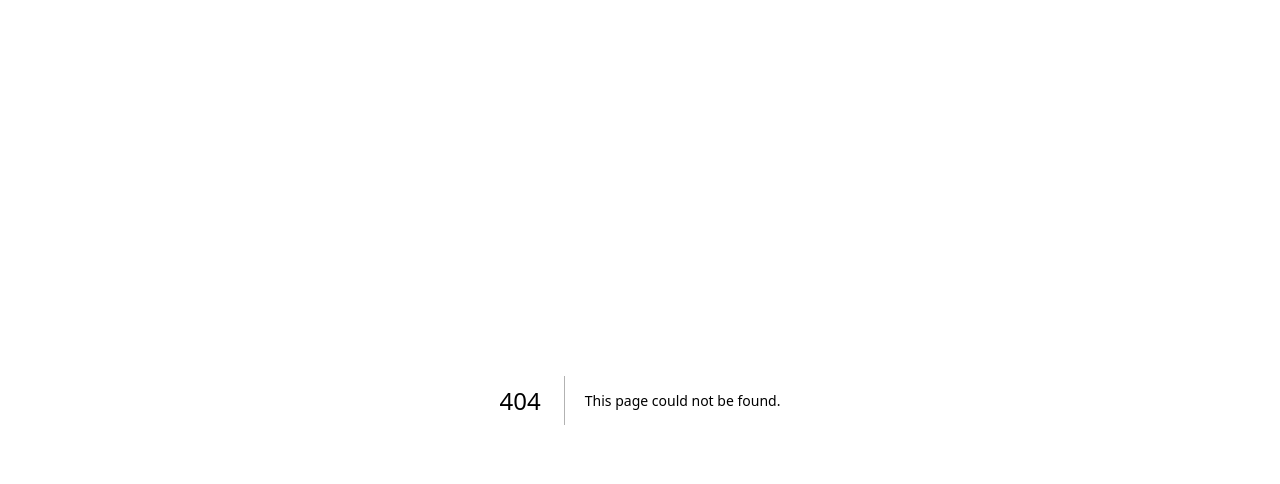
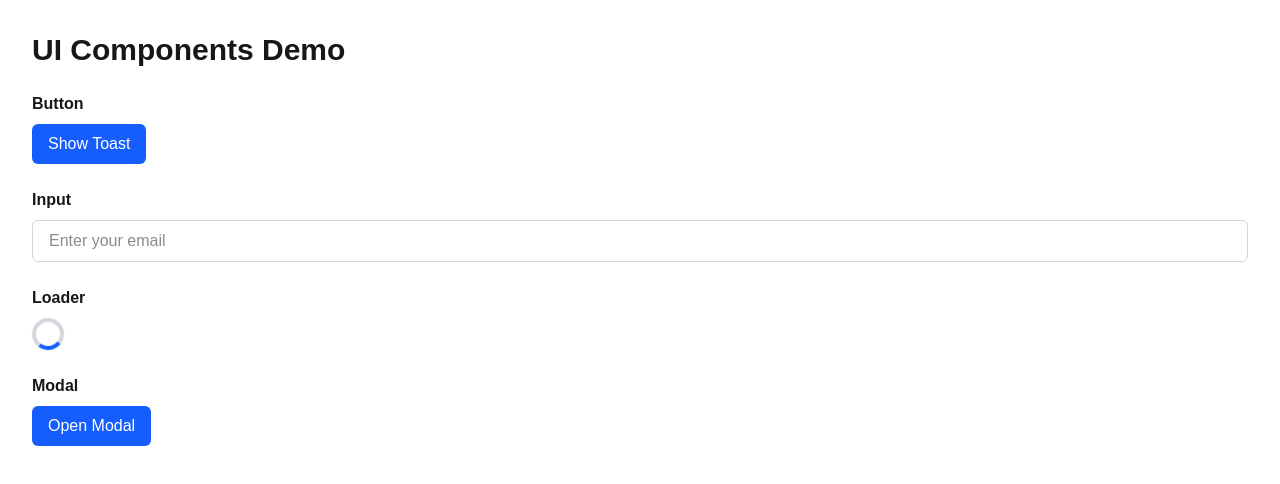
Before and after one commit to Suh543/Homestay-project, a Next.js app: page /components-demo in a window 1280 px wide. Before the commit this address had no page. Shown: the top 484 px of the page. Built offline with nearby package versions, Linux system fonts and the light colour scheme.

Commit message:
feat: create reusable UI component library

```diff
--- /dev/null
+++ b/app/components-demo/page.jsx
@@ -0,0 +1,63 @@
+"use client";
+
+import { useState } from "react";
+import {
+  Button,
+  Input,
+  Modal,
+  Toast,
+  Loader,
+} from "../components/ui";
+
+export default function ComponentsDemo() {
+  const [showModal, setShowModal] = useState(false);
+  const [showToast, setShowToast] = useState(false);
+
+  const handleToast = () => {
+    setShowToast(true);
+
+    setTimeout(() => {
+      setShowToast(false);
+    }, 3000);
+  };
+
+  return (
+    <div className="p-8 space-y-6">
+      <h1 className="text-3xl font-bold">UI Components Demo</h1>
+
+      <div>
+        <h2 className="mb-2 font-semibold">Button</h2>
+        <Button text="Show Toast" onClick={handleToast} />
+      </div>
+
+      <div>
+        <h2 className="mb-2 font-semibold">Input</h2>
+        <Input placeholder="Enter your email" type="email" />
+      </div>
+
+      <div>
+        <h2 className="mb-2 font-semibold">Loader</h2>
+        <Loader size="medium" />
+      </div>
+
+      <div>
+        <h2 className="mb-2 font-semibold">Modal</h2>
+        <Button
+          text="Open Modal"
+          onClick={() => setShowModal(true)}
+        />
+      </div>
+
+      <Modal
+        isOpen={showModal}
+        onClose={() => setShowModal(false)}
+      >
+        <p>This is a demo modal.</p>
+      </Modal>
+
+      {showToast && (
+        <Toast message="Action completed successfully!" />
+      )}
+    </div>
+  );
+}
--- /dev/null
+++ b/app/components/ui/Button.jsx
@@ -0,0 +1,17 @@
+/**
+ * Button component
+ * @param {Object} props
+ * @param {string} props.text - Text displayed inside the button
+ * @param {Function} props.onClick - Function called when the button is clicked
+ */
+
+export default function Button({ text, onClick }) {
+  return (
+    <button
+      onClick={onClick}
+      className="bg-blue-600 text-white px-4 py-2 rounded-md hover:bg-blue-700"
+    >
+      {text}
+    </button>
+  );
+}
--- /dev/null
+++ b/app/components/ui/Input.jsx
@@ -0,0 +1,22 @@
+/**
+ * Input component
+ * @param {Object} props
+ * @param {string} props.placeholder - Placeholder text for the input
+ * @param {string} props.type - Input type (text, email, password, etc.)
+ * @param {Function} props.onChange - Function called when input value changes
+ */
+
+export default function Input({
+  placeholder,
+  type = "text",
+  onChange,
+}) {
+  return (
+    <input
+      type={type}
+      placeholder={placeholder}
+      onChange={onChange}
+      className="border border-gray-300 px-4 py-2 rounded-md w-full"
+    />
+  );
+}
--- /dev/null
+++ b/app/components/ui/Loader.jsx
@@ -0,0 +1,19 @@
+/**
+ * Loader component
+ * @param {Object} props
+ * @param {string} props.size - Size of the loader (small, medium, large)
+ */
+
+export default function Loader({ size = "medium" }) {
+  const sizes = {
+    small: "w-4 h-4",
+    medium: "w-8 h-8",
+    large: "w-12 h-12",
+  };
+
+  return (
+    <div
+      className={`border-4 border-gray-300 border-t-blue-600 rounded-full animate-spin ${sizes[size]}`}
+    ></div>
+  );
+}
--- /dev/null
+++ b/app/components/ui/Modal.jsx
@@ -0,0 +1,26 @@
+/**
+ * Modal component
+ * @param {Object} props
+ * @param {boolean} props.isOpen - Controls whether the modal is visible
+ * @param {Function} props.onClose - Function called when the modal closes
+ * @param {React.ReactNode} props.children - Content displayed inside the modal
+ */
+
+export default function Modal({ isOpen, onClose, children }) {
+  if (!isOpen) return null;
+
+  return (
+    <div className="fixed inset-0 flex items-center justify-center bg-black/50">
+      <div className="bg-white p-6 rounded-lg shadow-lg w-80">
+        {children}
+
+        <button
+          onClick={onClose}
+          className="mt-4 bg-red-500 text-white px-4 py-2 rounded-md"
+        >
+          Close
+        </button>
+      </div>
+    </div>
+  );
+}
--- /dev/null
+++ b/app/components/ui/Toast.jsx
@@ -0,0 +1,13 @@
+/**
+ * Toast component
+ * @param {Object} props
+ * @param {string} props.message - Notification message to display
+ */
+
+export default function Toast({ message }) {
+  return (
+    <div className="fixed top-5 right-5 bg-green-500 text-white px-4 py-2 rounded-md shadow-md">
+      {message}
+    </div>
+  );
+}
--- /dev/null
+++ b/app/components/ui/index.js
@@ -0,0 +1,5 @@
+export { default as Button } from "./Button";
+export { default as Input } from "./Input";
+export { default as Modal } from "./Modal";
+export { default as Toast } from "./Toast";
+export { default as Loader } from "./Loader";
```
Also changed, not shown: 1 other file (tests, documents, lock files or other folders).
